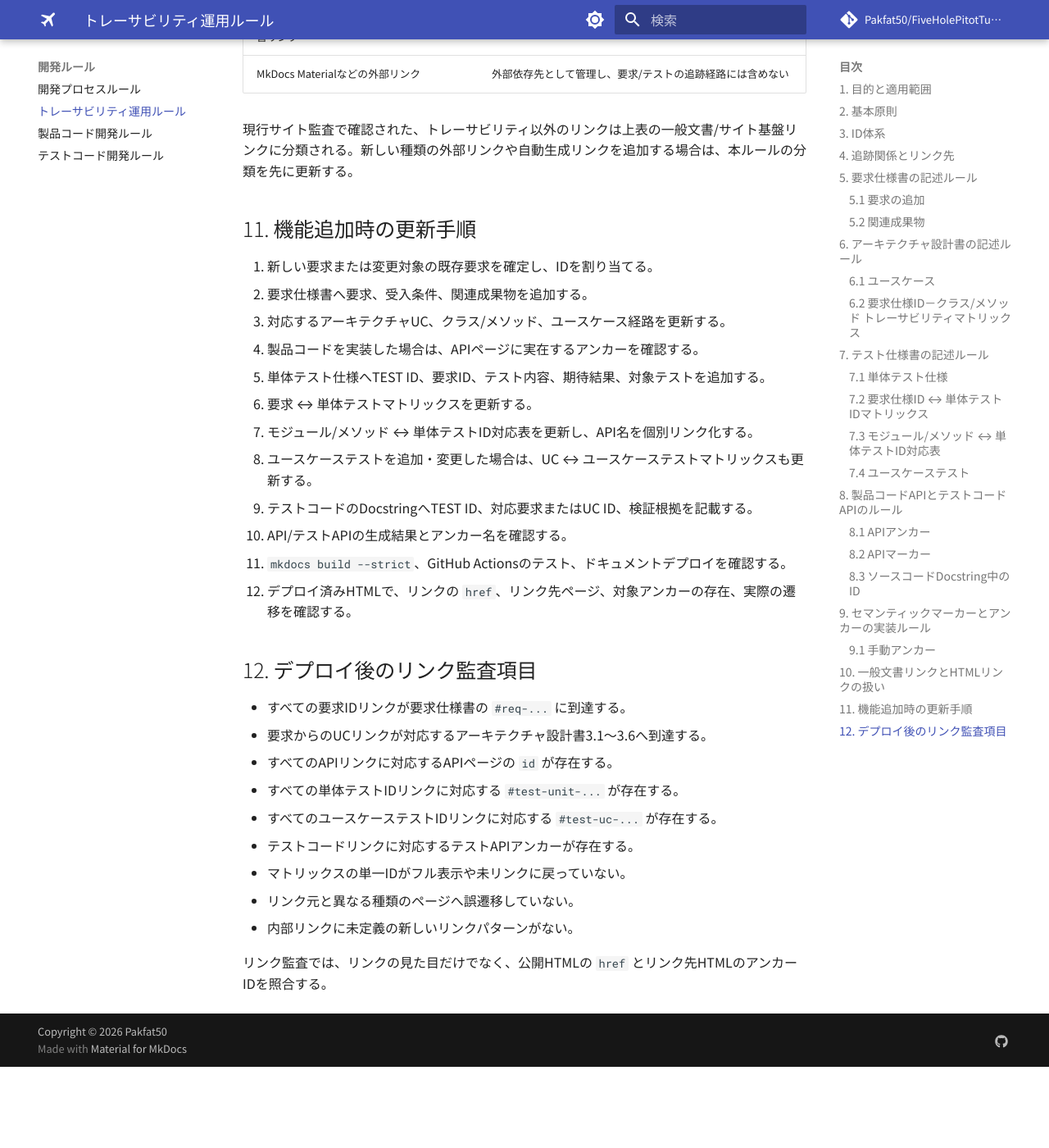
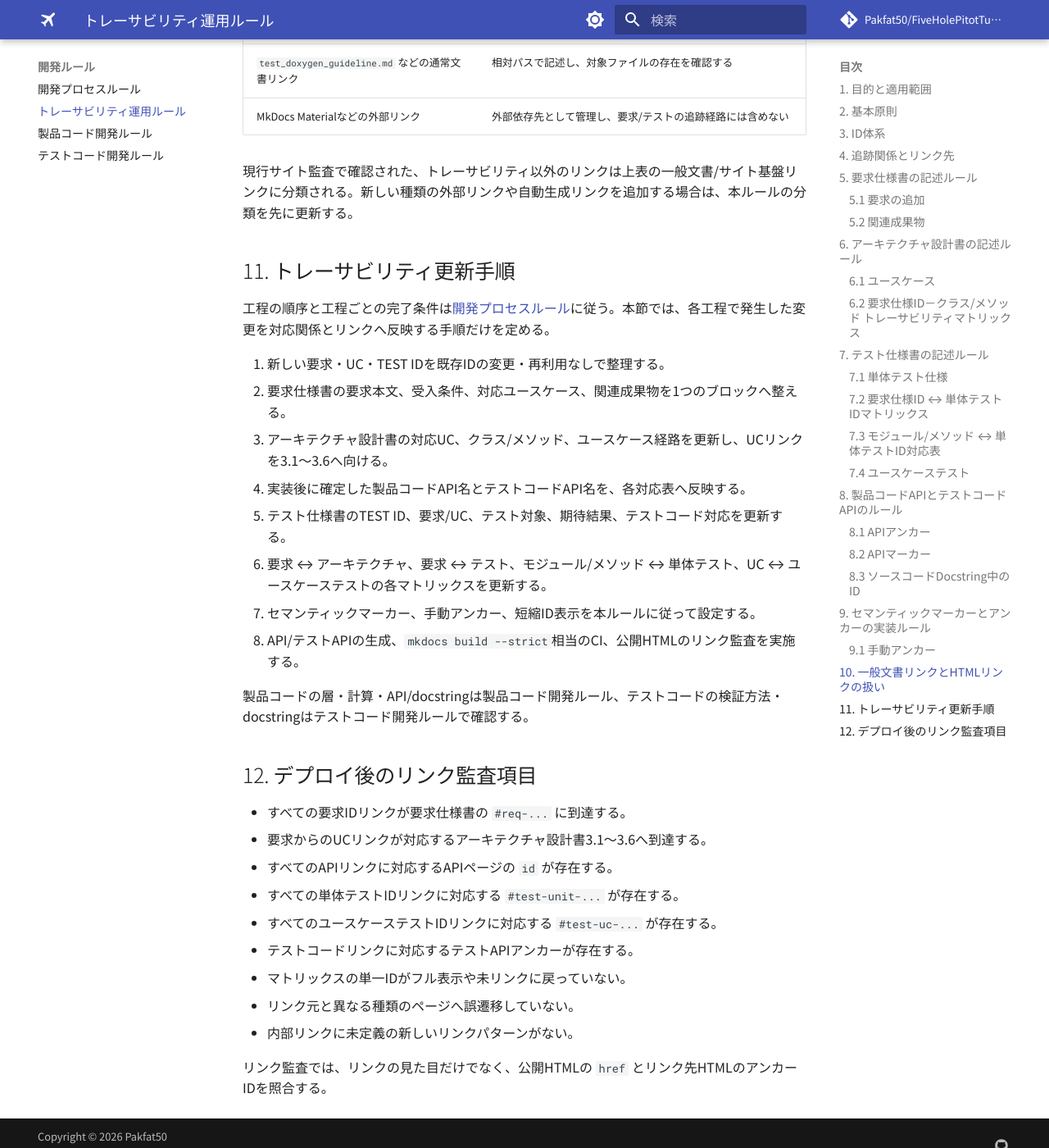
Before and after one commit to Pakfat50/FiveHolePitotTubeCalibration, an MkDocs documentation site: the page built from docs/traceability_rules.md, in a window 1280 px wide and 1400 px high, scrolled down 8197 px. Shown: the whole window at 82% size. Built offline with MkDocs 1.6.1 and Material for MkDocs 9.7.7, drawn with Linux system fonts in a browser that asks for light colours; comment, search, counter and statistics services are not loaded; before the commit the page ends 9498 px from its top, so only the background shows below that; some of the changed text lies outside the part shown.

Commit message:
docs: make traceability rules the link source of truth

```diff
--- a/docs/traceability_rules.md
+++ b/docs/traceability_rules.md
@@ -2,7 +2,7 @@
 
 ## 1. 目的と適用範囲
 
-本ルールは、5孔ピトー管較正Gコード生成GUIに機能を追加・変更する際に、要求、アーキテクチャ、製品コード、テスト仕様、テストコードを相互に追跡可能な状態へ維持するためのルールである。工程の順序と完了条件は[開発プロセスルール](development_process_guideline.md)に従う。
+本ルールは、5孔ピトー管較正Gコード生成GUIに機能を追加・変更する際に、要求、アーキテクチャ、製品コード、テスト仕様、テストコードを相互に追跡可能な状態へ維持するためのルールである。工程の順序と完了条件は[開発プロセスルール](development_process_guideline.md)に従い、本書はID・対応関係・リンク・アンカーの正本とする。製品コードの技術内容は製品コード開発ルール、テストコードの技術内容はテストコード開発ルールを正本とする。
 
 対象となる成果物は次のとおりとする。
 
@@ -13,7 +13,7 @@
 | テスト仕様書 | `docs/test_specification.md` | 単体テスト/ユースケーステストと各IDの対応を定義する |
 | 製品コードAPI | `docs/api.md` | 製品コードのDocstringからAPIを自動生成する |
 | テストコードAPI | `docs/test-api.md` | テストコードのDocstringからテストAPIを自動生成する |
-| テストコード開発ルール | `docs/test_doxygen_guideline.md` | テストコードのID・検証根拠の記述方法を定義する |
+| テストコード開発ルール | `docs/test_doxygen_guideline.md` | テストレベル、検証方法、テストコード、ID・docstringの技術規約を定義する |
 
 ## 2. 基本原則
 
@@ -218,21 +218,20 @@ Markdown中では次のセマンティックマーカーを使用する。
 
 現行サイト監査で確認された、トレーサビリティ以外のリンクは上表の一般文書/サイト基盤リンクに分類される。新しい種類の外部リンクや自動生成リンクを追加する場合は、本ルールの分類を先に更新する。
 
-## 11. 機能追加時の更新手順
+## 11. トレーサビリティ更新手順
 
-1. 新しい要求または変更対象の既存要求を確定し、IDを割り当てる。
-2. 要求仕様書へ要求、受入条件、関連成果物を追加する。
-3. 対応するアーキテクチャUC、クラス/メソッド、ユースケース経路を更新する。
-4. 製品コードを実装した場合は、APIページに実在するアンカーを確認する。
-5. 単体テスト仕様へTEST ID、要求ID、テスト内容、期待結果、対象テストを追加する。
-6. 要求 ↔ 単体テストマトリックスを更新する。
-7. モジュール/メソッド ↔ 単体テストID対応表を更新し、API名を個別リンク化する。
-8. ユースケーステストを追加・変更した場合は、UC ↔ ユースケーステストマトリックスも更新する。
-9. テストコードのDocstringへTEST ID、対応要求またはUC ID、検証根拠を記載する。
-10. API/テストAPIの生成結果とアンカー名を確認する。
-11. `mkdocs build --strict`、GitHub Actionsのテスト、ドキュメントデプロイを確認する。
-12. デプロイ済みHTMLで、リンクの `href`、リンク先ページ、対象アンカーの存在、実際の遷移を確認する。
+工程の順序と工程ごとの完了条件は[開発プロセスルール](development_process_guideline.md)に従う。本節では、各工程で発生した変更を対応関係とリンクへ反映する手順だけを定める。
 
+1. 新しい要求・UC・TEST IDを既存IDの変更・再利用なしで整理する。
+2. 要求仕様書の要求本文、受入条件、対応ユースケース、関連成果物を1つのブロックへ整える。
+3. アーキテクチャ設計書の対応UC、クラス/メソッド、ユースケース経路を更新し、UCリンクを3.1〜3.6へ向ける。
+4. 実装後に確定した製品コードAPI名とテストコードAPI名を、各対応表へ反映する。
+5. テスト仕様書のTEST ID、要求/UC、テスト対象、期待結果、テストコード対応を更新する。
+6. 要求 ↔ アーキテクチャ、要求 ↔ テスト、モジュール/メソッド ↔ 単体テスト、UC ↔ ユースケーステストの各マトリックスを更新する。
+7. セマンティックマーカー、手動アンカー、短縮ID表示を本ルールに従って設定する。
+8. API/テストAPIの生成、`mkdocs build --strict`相当のCI、公開HTMLのリンク監査を実施する。
+
+製品コードの層・計算・API/docstringは製品コード開発ルール、テストコードの検証方法・docstringはテストコード開発ルールで確認する。
 ## 12. デプロイ後のリンク監査項目
 
 - すべての要求IDリンクが要求仕様書の `#req-...` に到達する。
```
